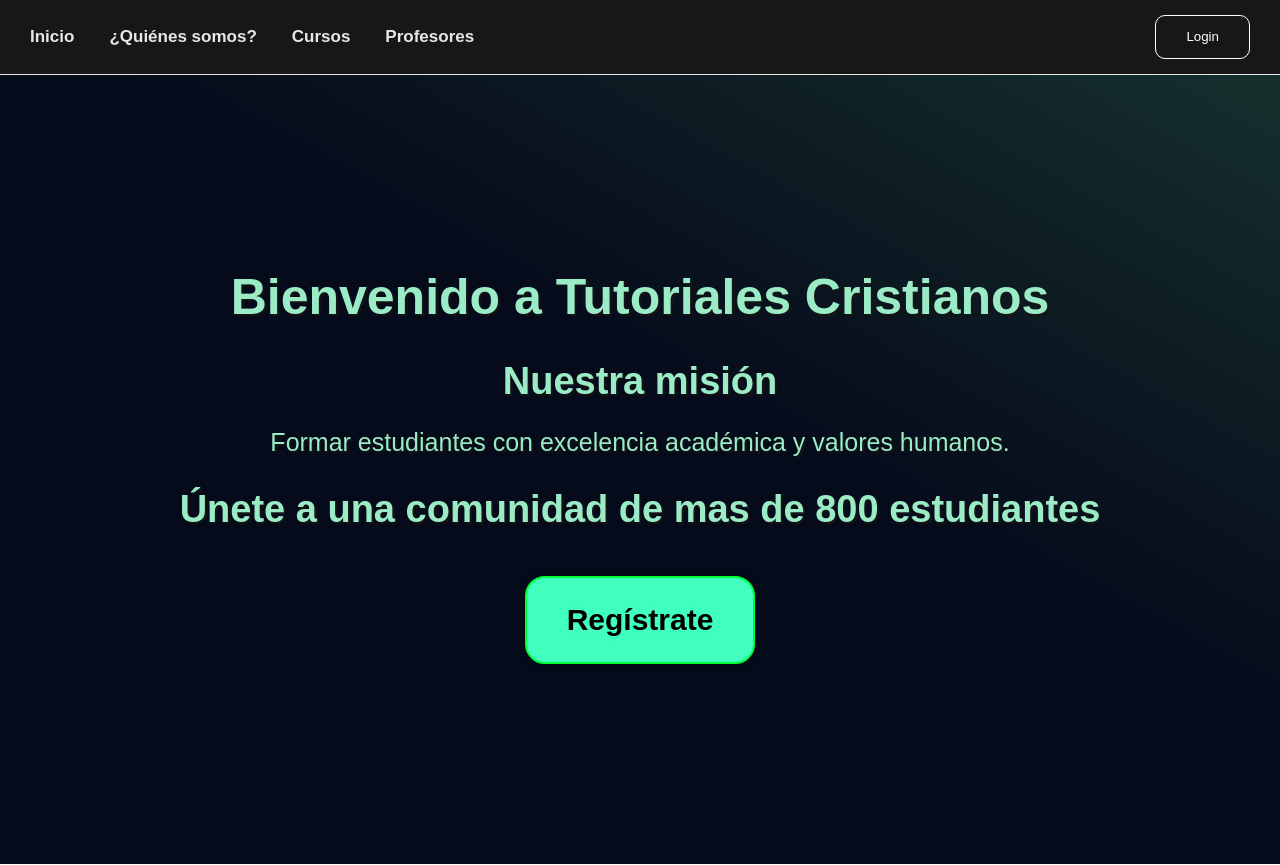
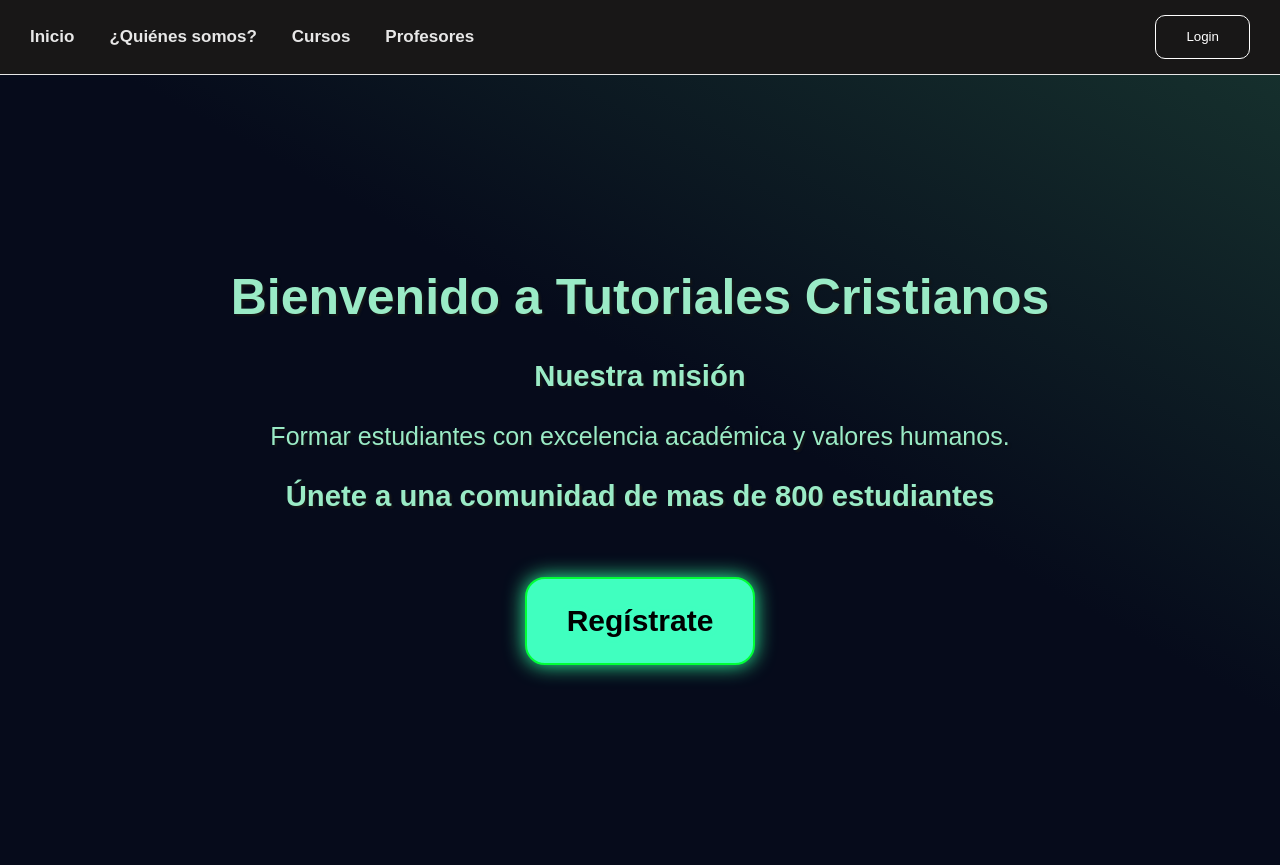
Before and after one commit to santisarmientoj/TCpage, a website with bundled scripts: page index.html in a window 1280 px wide. Built offline with nearby package versions, Linux system fonts and the light colour scheme.

Commit message:
Fixed buttons

```diff
--- a/index.html
+++ b/index.html
@@ -26,10 +26,10 @@
     <img src="Imagenes\close-up-man-playing-acoustic-guitar-dark-with-stage-lighting.jpg" alt="Imagen de la Academia" class="hero-img">
 
     <section>
-      <h2>Nuestra misión</h2>
+      <h3>Nuestra misión</h3>
       <p>Formar estudiantes con excelencia académica y valores humanos.</p>
-      <h2>Únete a una comunidad de mas de 800 estudiantes</h2>
-      <button class="subscribe-btn" onclick="location.href='register.html'"><h1>Regístrate</h1></button>
+      <h3>Únete a una comunidad de mas de 800 estudiantes</h3>
+      <button class="generic-btn" onclick="location.href='register.html'"><h1>Regístrate</h1></button>
     </section>
   </main>
 </body>
--- a/style.css
+++ b/style.css
@@ -23,6 +23,12 @@ main {
   padding: 20px;
   margin: 60px;
   text-align: center;
+}
+
+main h2 {
+  font-size: 20px;
+  color: #051d12;
+  margin-bottom: 20px;
 }
 
 main h6 {
@@ -99,20 +105,23 @@ nav ul li a:hover {
   }
 }
 
-/* Botón de login a la cuenta */
-.account-btn {
-  background-color: #b4b4b4;
-  color: white;
-  border: none;
-  padding: 20px 30px;
-  border-radius: 15px;
+.generic-btn {
+  background-color: #40ffbf;
+  color: rgb(25, 185, 137);
+  border: 2px solid #00ff37;
+  padding: 0px 40px;
+  border-radius: 20px;
+  margin-top: 35px;
+  margin-bottom: 10px;
   cursor: pointer;
-  margin: 0 auto;
-  display: block;
+  box-shadow: inset 3px 3px 20px #ffffff;
+  box-shadow: 0 0 20px #31ffa2;
+  /*display: block;*/
+  align-items: center;
 }
 
-.account-btn:hover {
-  background-color: #aef3a0;
+.generic-btn:hover {
+  background-color: #00ff9d;
 }
 
 /* Imagen principal */
```
Also changed, not shown: dashboard.html (+2 -2 lines), login.html (+1 -1 lines), register.html (+1 -1 lines).
